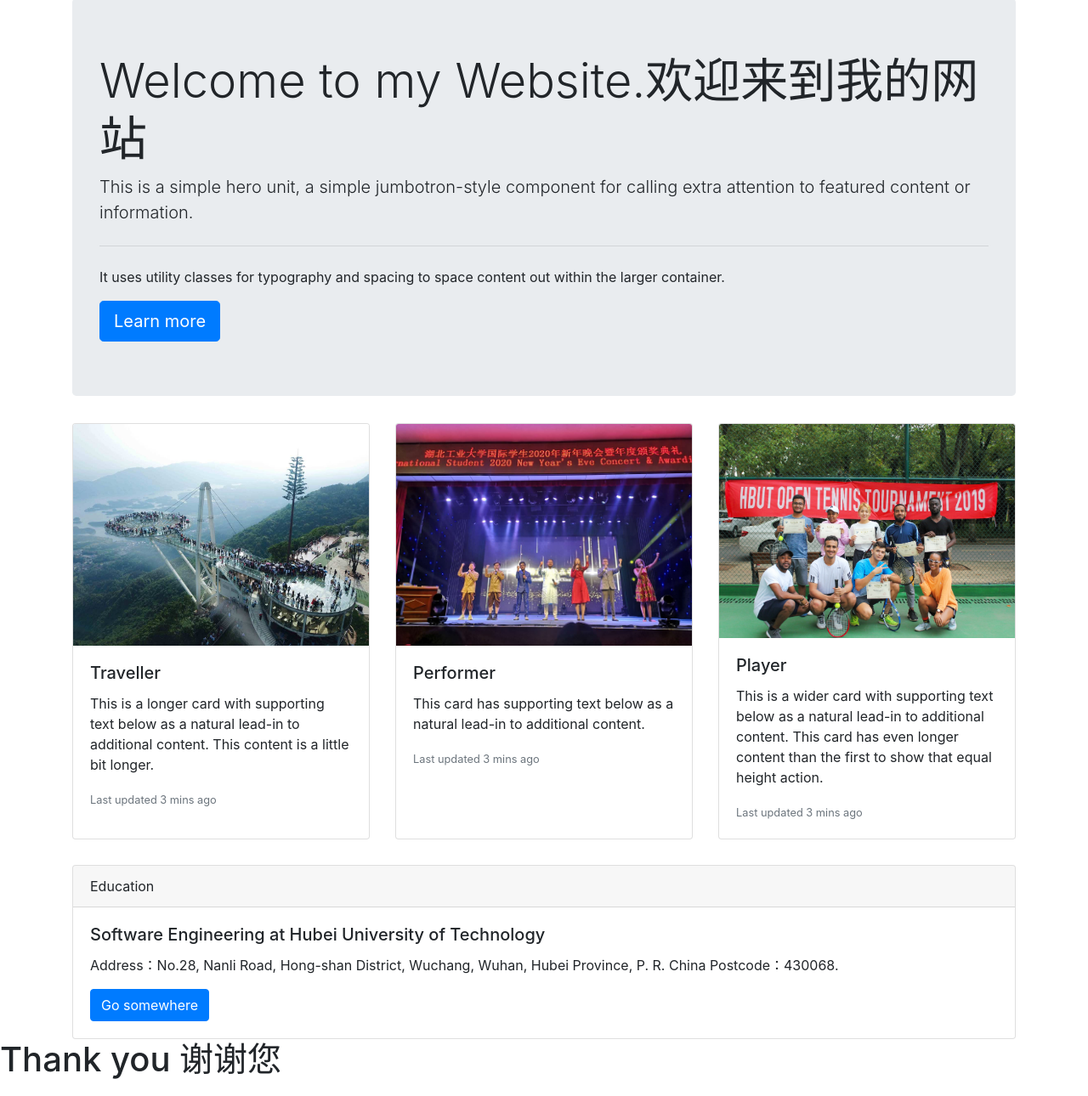
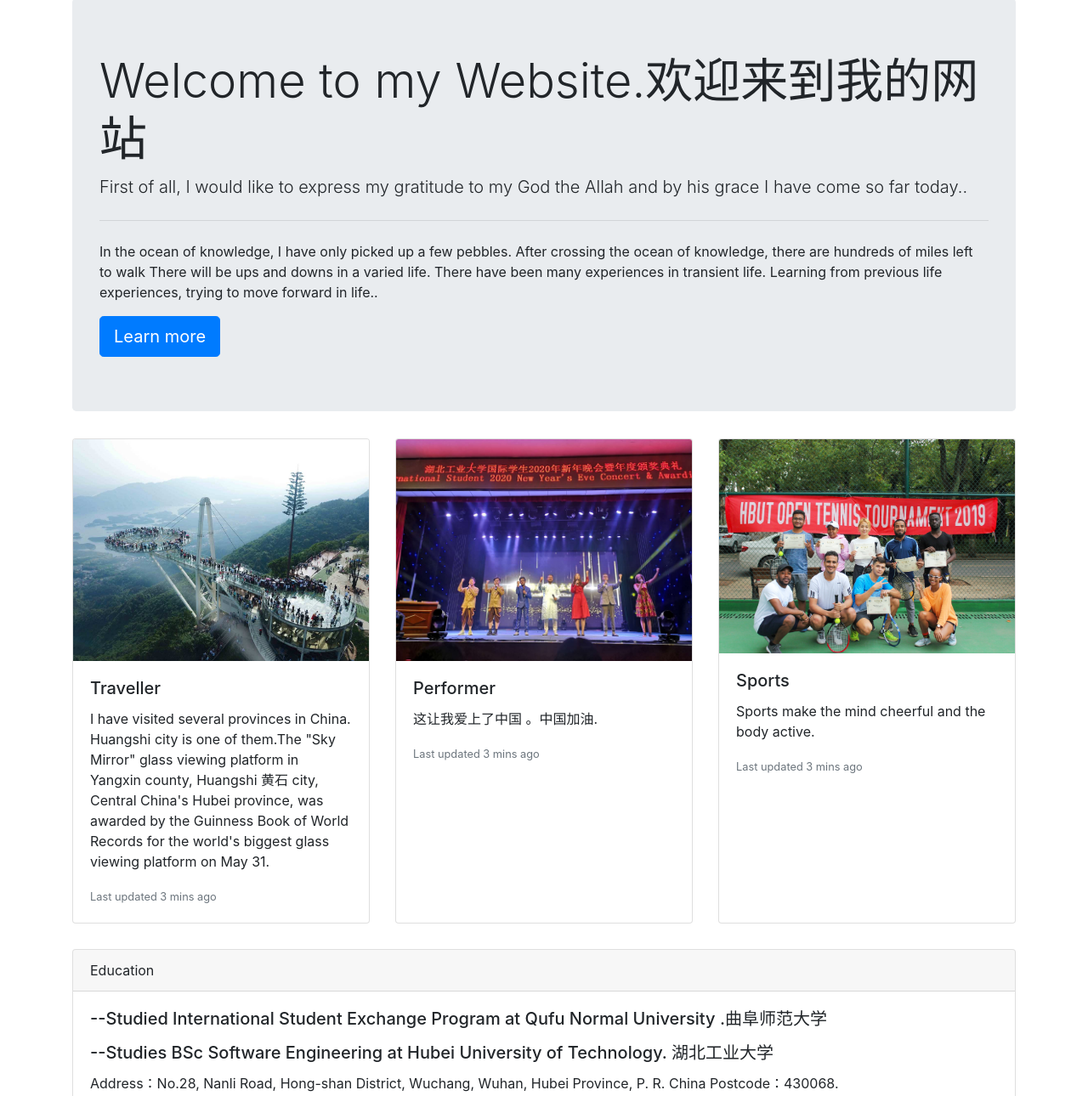
Before and after one commit to mohammad-shariar-parvez/portfolio, a plain HTML site: page index.html in a window 1280 px wide. Shown: the part 941-2231 px from the top of the page at 85% size. Drawn offline with nearby package versions, Linux system fonts and the light colour scheme.

Commit message:
Add files via upload

```diff
--- a/index.html
+++ b/index.html
@@ -64,10 +64,11 @@
 <div id="programs" class="container">
 <div class="jumbotron">
   <h1 class="display-4">Welcome to my Website.欢迎来到我的网站</h1>
-  <p class="lead">This is a simple hero unit, a simple jumbotron-style component for calling extra attention to featured content or information.</p>
+  <p class="lead">First of all, I would like to express my gratitude to my God the Allah and by his grace I have come so far today..</p>
   <hr class="my-4">
-  <p>It uses utility classes for typography and spacing to space content out within the larger container.</p>
-  <a class="btn btn-primary btn-lg" href="#" role="button">Learn more</a>
+  <p>In the ocean of knowledge, I have only picked up a few pebbles.  After crossing the ocean of knowledge, there are hundreds of miles left to walk
+There will be ups and downs in a varied life.  There have been many experiences in transient life.  Learning from previous life experiences, trying to move forward in life..</p>
+  <a class="btn btn-primary btn-lg" href="https://www.linkedin.com/in/thunder-tonmoy/" role="button">Learn more</a>
 </div>
 </div>
 <div class="container">
@@ -76,7 +77,7 @@
     <img src="travell.jpg" class="card-img-top" alt="...">
     <div class="card-body">
       <h5 class="card-title">Traveller</h5>
-      <p class="card-text">This is a longer card with supporting text below as a natural lead-in to additional content. This content is a little bit longer.</p>
+      <p class="card-text">I have visited several provinces in China.  Huangshi city is one of them.The "Sky Mirror" glass viewing platform in Yangxin county, Huangshi 黄石 city, Central China's Hubei province, was awarded by the Guinness Book of World Records for the world's biggest glass viewing platform on May 31.</p>
       <p class="card-text"><small class="text-muted">Last updated 3 mins ago</small></p>
     </div>
   </div>
@@ -84,15 +85,15 @@
     <img src="parformence.jpg" class="card-img-top" alt="...">
     <div class="card-body">
       <h5 class="card-title">Performer</h5>
-      <p class="card-text">This card has supporting text below as a natural lead-in to additional content.</p>
+      <p class="card-text">这让我爱上了中国 。中国加油.</p>
       <p class="card-text"><small class="text-muted">Last updated 3 mins ago</small></p>
     </div>
   </div>
   <div class="card">
     <img src="sports.jpg" class="card-img-top" alt="...">
     <div class="card-body">
-      <h5 class="card-title">Player</h5>
-      <p class="card-text">This is a wider card with supporting text below as a natural lead-in to additional content. This card has even longer content than the first to show that equal height action.</p>
+      <h5 class="card-title">Sports</h5>
+      <p class="card-text">Sports make the mind cheerful and the body active.</p>
       <p class="card-text"><small class="text-muted">Last updated 3 mins ago</small></p>
     </div>
   </div>
@@ -104,7 +105,9 @@
     Education
   </div>
   <div class="card-body">
-    <h5 class="card-title">Software Engineering at Hubei University of Technology</h5>
+<h5 class="card-title">--Studied International Student Exchange Program at Qufu Normal University .曲阜师范大学 </h5>
+    <p class="card-text"></p>
+    <h5 class="card-title">--Studies BSc Software Engineering at Hubei University of Technology. 湖北工业大学 </h5>
     <p class="card-text">Address：No.28, Nanli Road, Hong-shan District, Wuchang, Wuhan, Hubei Province, P. R. China
 
 Postcode：430068.</p>
```
